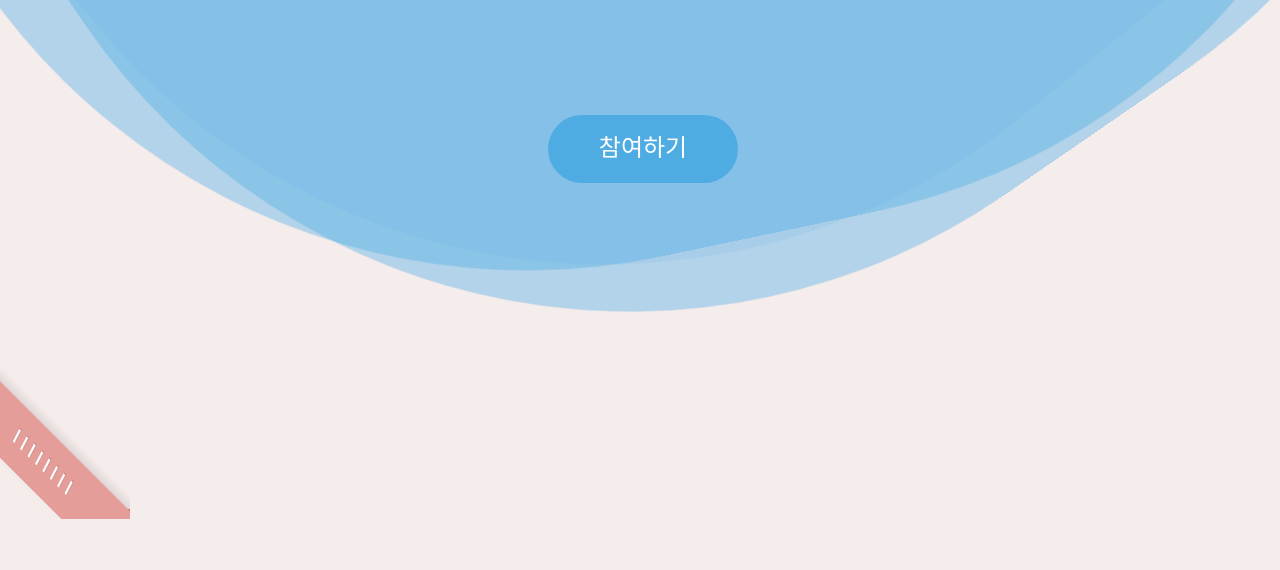
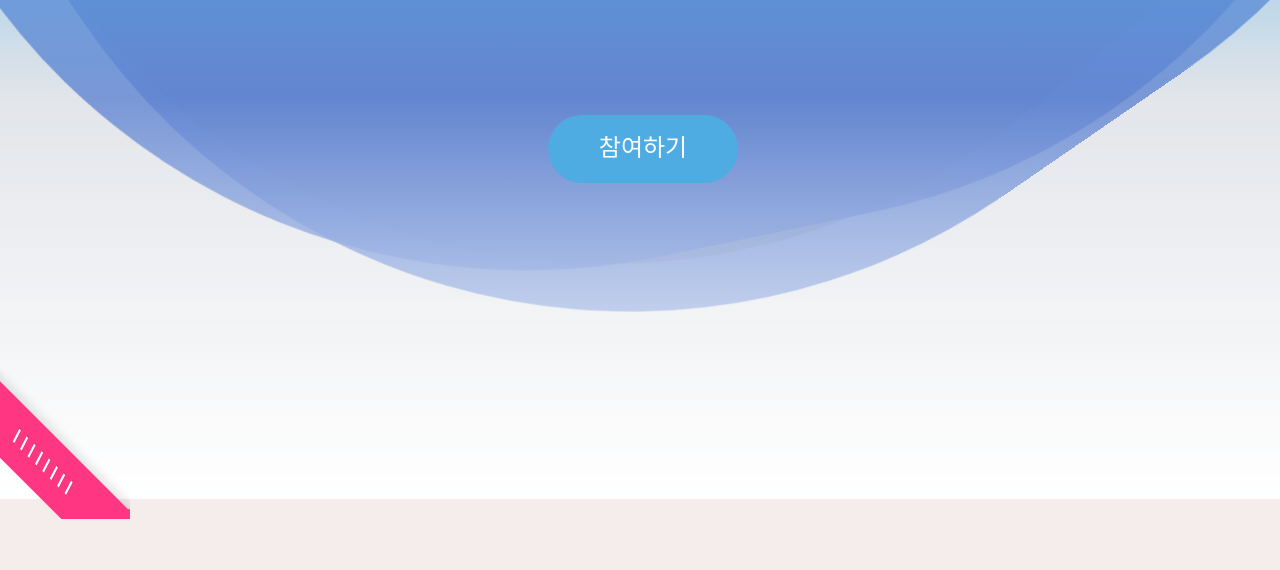
Before and after one commit to COVID-busters/frontend, a website: page index.html in a window 1280 px wide. Shown: the part 301-871 px from the top of the page. Drawn offline with Linux system fonts and the light colour scheme.

Commit message:
Color gradient

```diff
--- a/index.html
+++ b/index.html
@@ -14,6 +14,13 @@
     </head>
 
     <body class="uk-width-1-1">
+      <!-- background wave -->
+      <div class="wavebox">
+        <div class="wavesize@m wave -one"></div>
+        <div class="wavesize@m wave -two"></div>
+        <div class="wavesize@m wave -three"></div>
+      </div>
+
       <!-- nav -->
       <div class="uk-text-center" uk-sticky="sel-target: .uk-navbar-container; cls-active: uk-navbar-sticky">
       	<nav class="uk-navbar uk-navbar-container" style="background: transparent">
@@ -29,20 +36,17 @@
 
       <!-- contents -->
       <div>
-        <div class="wavesize@m wave -one"></div>
-        <div class="wavesize@m wave -two"></div>
-        <div class="wavesize@m wave -three"></div>
 	<div class="ribbon ribbon-top-right"><span>\ \ \ \ \ \ \ \</span></div>
 	<div class="ribbon ribbon-bottom-left"><span>\ \ \ \ \ \ \ \</span></div>
 	<div class="textbox"><span id ="dday"></span></div>
 	<div class="textbox">
-		<div style="width:250px; display:inline-block;"><span id="countup" style="font-family: 'Jua', sans-serif; font-weight:400; font-size: 80px;"></span></div>
-		<div style="display:inline-block;">원</div>
+	  <div style="width:250px; display:inline-block;"><span id="countup" style="font-family: 'Jua', sans-serif; font-weight:400; font-size: 80px;"></span></div>
+	  <div style="display:inline-block;">원</div>
 	</div>
 	<div class="textbox" style="margin-top:100px">
-	<button class="uk-button uk-button-primary uk-border-rounded uk-text-large">참여하기</button>
+	  <button class="uk-button uk-button-primary uk-border-rounded uk-text-large">참여하기</button>
 	</div>
-      <div>
+      </div>
     </body>
     <script src="js/countUp.js" defer></script>
     <script src="js/main.js" defer></script>
--- a/public/css/style.css
+++ b/public/css/style.css
@@ -8,8 +8,10 @@
 
 /* TODO: 모바일 웹에서 oveflow:hidden 해도 스크롤바 생기는 이슈*/
 /* REF: https://stackoverflow.com/questions/14270084/overflow-xhidden-doesnt-prevent-content-from-overflowing-in-mobile-browsers */
-html {
-  overflow:hidden;
+html, body {
+  overflow: hidden;
+  width: 100%;
+  height: 100%;
 }
 
 .textbox {
@@ -39,26 +41,25 @@ html {
 /*
  * wave retrieved from https://codepen.io/rstacruz/pen/oxJqNv
  */
+.wavebox {
+  position: absolute;
+  top: 0;
+  left: 0;
+  width: 100%;
+  height: 100%;
+}
+
 .wave {
-  opacity: .4;
+  opacity: .8;
   position: absolute;
-  top: -70vw;
+  top: -60vw;
   left: -25vw;
-  background: #4eace3;
+  background: #5272CE;
   width: 150vw;
   height: 150vw;
   transform-origin: 50% 48%;
   border-radius: 43%;
   animation: drift 5000ms infinite linear;
-}
-
-@media (min-width: 640px) {
-  .wavesize\@s {
-    top: -70vw;
-    left: -25vw;
-    width: 150vw;
-    height: 150vw;
-  }
 }
 
 @media (min-width: 960px) {
@@ -70,22 +71,27 @@ html {
   }
 }
 
-@media (min-width: 1200px) {
-  .wavesize\@l {
-    top: -50vw;
-    width: 100vw;
-    height: 100vw;
-  }
-}
-
 .wave.-two {
   animation: drift 9000ms infinite linear;
   opacity: .1;
-  background: #549ce8;
+  background: #2E2F47;
 }
 
 .wave.-three {
   animation: drift 7000ms infinite linear;
+}
+
+.wavebox:after {
+  content: '';
+  display: block;
+  left:0;
+  top: 0;
+  width: 100%;
+  height: 100%;
+  /*background-image: linear-gradient(red, yellow, blue);*/
+  background: linear-gradient(to bottom, rgba(78,172,227,1.0), rgba(154,203,226,0.2) 50%, rgba(255,255,255,1));
+  z-index: 11;
+  transform: translate3d(0, 0, 0);
 }
 
 @keyframes drift {
@@ -115,7 +121,7 @@ html {
   display: block;
   width: 225px;
   padding: 15px 0;
-  background-color: #e49d98;
+  background-color: #FF3782;
   box-shadow: 0 5px 10px rgba(0,0,0,.1);
   color: #fff;
   font-family: 'Nanum Gothic', sans-serif;
```
